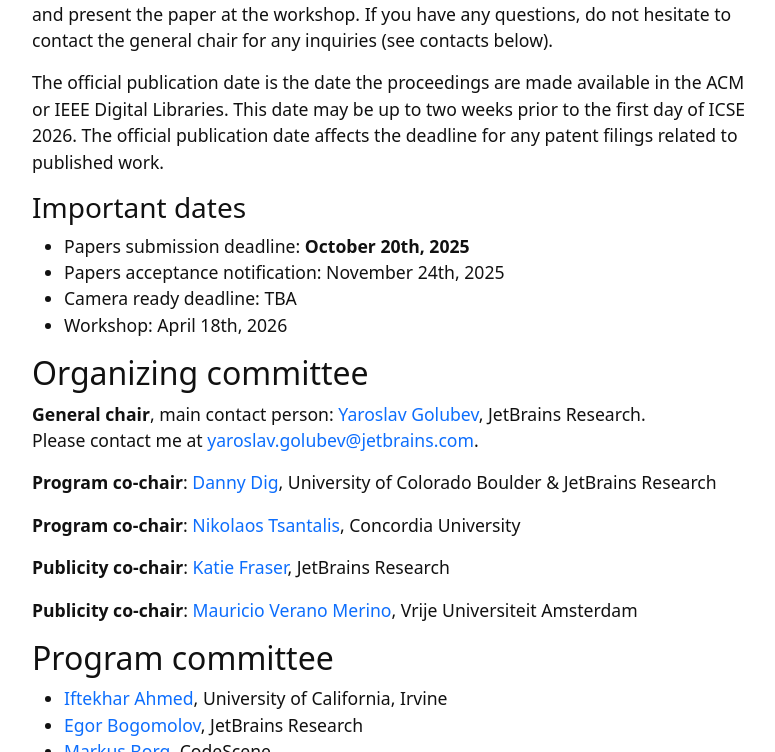
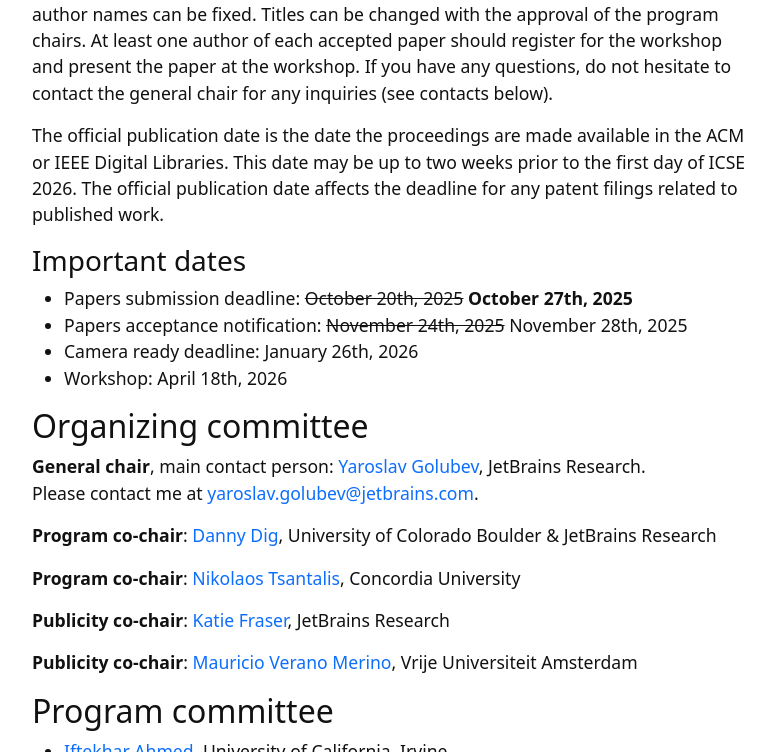
Before and after one commit to ide-workshop/ide-workshop.github.io, a Jekyll site: the page built from index.md, in a window 1280 px wide and 900 px high, scrolled down 3399 px, cut to the strip 0-752 px from the top of the window. Shown: the whole strip, without its empty margins (245-1020 px from the left). Built offline with Jekyll 4.4.1, drawn with Linux system fonts in a browser that asks for light colours; some of the changed text lies outside the part shown.

Commit message:
Extended the deadlines

```diff
--- a/index.md
+++ b/index.md
@@ -7,6 +7,7 @@
 
 ## News
 
+* **October 17th**: the submission deadline extended to **October 27th, 2025**, notification deadline pushed to November 28th, 2025
 * **September 4th**: workshop scheduled for **Saturday**, **April 18th**
 * **July 23rd**: [HotCRP](https://icse2026-ide.hotcrp.com/) opened
 * **July 4th**: workshop accepted to ICSE'26!
@@ -120,9 +121,9 @@
 
 ### Important dates
 
-* Papers submission deadline: **October 20th, 2025**
-* Papers acceptance notification:  November 24th, 2025
-* Camera ready deadline: TBA
+* Papers submission deadline: ~~October 20th, 2025~~ **October 27th, 2025**
+* Papers acceptance notification:  ~~November 24th, 2025~~ November 28th, 2025
+* Camera ready deadline: January 26th, 2026
 * Workshop: April 18th, 2026
 
 ## Organizing committee
```
